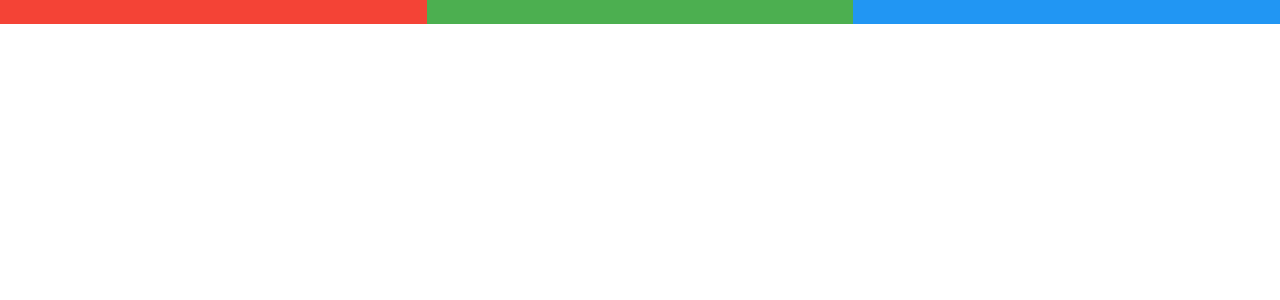
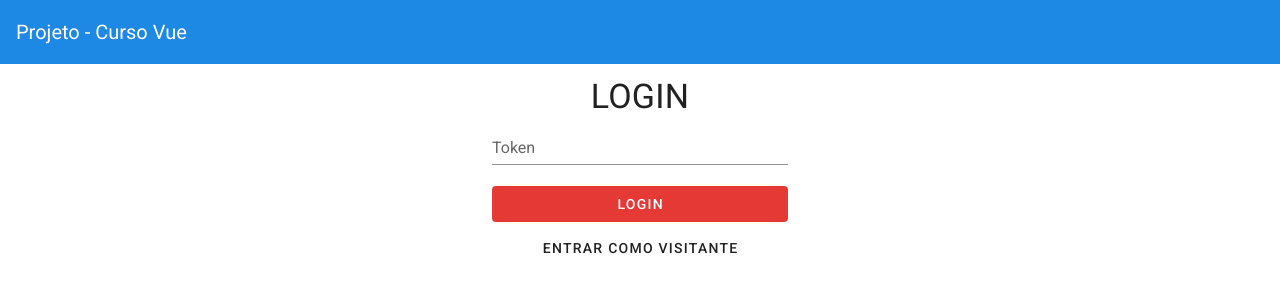
Before and after one commit to wagnerww/Vue-google-books-api, a Vue app: page /#/ in a window 1280 px wide. Shown: the top 300 px of the page. Built offline with nearby package versions, Linux system fonts and the light colour scheme.

Commit message:
chore: alteracoes de thema

```diff
--- a/package.json
+++ b/package.json
@@ -10,7 +10,9 @@
   "dependencies": {
     "core-js": "^2.6.5",
     "vue": "^2.6.10",
-    "vuetify": "^2.1.0"
+    "vue-router": "^3.1.3",
+    "vuetify": "^2.1.0",
+    "vuex": "^3.1.1"
   },
   "devDependencies": {
     "@vue/cli-plugin-babel": "^3.12.0",
--- a/src/App.vue
+++ b/src/App.vue
@@ -1,18 +1,26 @@
 <template>
   <v-app>
-    <v-container fluid>
-      <v-row>
-        <v-col cols="4" class="red"></v-col>
-        <v-col cols="4" class="green"></v-col>
-        <v-col cols="4" class="blue"></v-col>
-      </v-row>
-    </v-container>
+    <app-header/>
+
+    <v-content>
+      <router-view/>
+    </v-content>
+
+    <feedBack/>
   </v-app>
 </template>
 
 <script>
 //AIzaSyB-_Clu4jgIn5XJ-B92UQ2MZlYTi5GGm7E
+
+import FeedBack from "./components/feedback/FeedBack.vue";
+import appHeader from "./components/header/Header.vue";
+
 export default {
-  name: "App"
+  name: "App",
+  components: {
+    FeedBack,
+    appHeader
+  }
 };
 </script>
--- /dev/null
+++ b/src/components/book/BookListPage.vue
@@ -0,0 +1,12 @@
+<template>
+  <div>Lista de Livros</div>
+</template>
+
+<script>
+export default {
+  name: "BookListPage"
+};
+</script>
+
+<style scoped>
+</style>
--- /dev/null
+++ b/src/components/feedback/FeedBack.vue
@@ -0,0 +1,35 @@
+<template>
+  <div>
+    <v-snackbar :color="color" multi-line v-model="showMessage">
+      {{ message }}
+      <v-btn text @click="showMessage = false">Fechar</v-btn>
+    </v-snackbar>
+  </div>
+</template>
+
+<script>
+export default {
+  name: "FeedBack",
+  data() {
+    return {
+      message: "",
+      showMessage: false,
+      color: ""
+    };
+  },
+  watch: {
+    "$store.state.message.text": "setMessage"
+  },
+  methods: {
+    setMessage() {
+      this.message = this.$store.state.message.text;
+      this.color =
+        this.$store.state.message.type === "ERROR" ? "error" : "success";
+      this.showMessage = true;
+    }
+  }
+};
+</script>
+
+<style scoped>
+</style>
--- /dev/null
+++ b/src/components/header/Header.vue
@@ -0,0 +1,34 @@
+<template>
+  <v-app-bar app color="secondary" dark flat>
+    <v-toolbar-title>Projeto - Curso Vue</v-toolbar-title>
+
+    <v-spacer/>
+    <v-toolbar-items v-if="$store.state.logged">
+      <v-btn text @click="gotToBooksList">Livros</v-btn>
+      <v-btn text @click="goToCollection">Minha Coleção</v-btn>
+      <v-btn text @click="gotToLogout">Sair</v-btn>
+    </v-toolbar-items>
+  </v-app-bar>
+</template>
+
+<script>
+export default {
+  name: "AppHeader",
+  methods: {
+    gotToBooksList() {
+      this.$router.push("/book");
+    },
+    goToCollection() {
+      this.$router.push("/collection");
+    },
+    gotToLogout() {
+      this.$store.commit("setAuthToken", "");
+      this.$store.commit("setLogged", false);
+      this.$router.push("/");
+    }
+  }
+};
+</script>
+
+<style scoped>
+</style>
--- /dev/null
+++ b/src/components/login/LoginPage.vue
@@ -0,0 +1,41 @@
+<template>
+  <v-container fluid>
+    <v-row justify="center">
+      <v-col cols="12" md="4" lg="3" class="text-center">
+        <h6 class="display-1 text-uppercase">Login</h6>
+        <v-text-field v-model="token" label="Token"/>
+        <v-btn class="mb-2" depressed dark block color="primary" @click="login">Login</v-btn>
+        <v-btn color="secundary" text @click="loginAsGuest">Entrar como visitante</v-btn>
+      </v-col>
+    </v-row>
+  </v-container>
+</template>
+
+<script>
+export default {
+  name: "LoginPage",
+  data() {
+    return {
+      token: ""
+    };
+  },
+  methods: {
+    login() {
+      if (this.token) {
+        this.$store.commit("setAuthToken", this.token);
+        this.$store.commit("setLogged", true);
+        this.$router.push("/book");
+      } else {
+        this.$store.commit("showErrorMessage", "Você deve informar o TOKEN!");
+      }
+    },
+    loginAsGuest() {
+      this.$store.commit("setLogged", true);
+      this.$router.push("/book");
+    }
+  }
+};
+</script>
+
+<style scoped>
+</styled>
--- a/src/main.js
+++ b/src/main.js
@@ -1,10 +1,14 @@
-import Vue from "vue";
-import App from "./App.vue";
-import vuetify from "./plugins/vuetify";
+import Vue from 'vue';
+import App from './App.vue';
+import vuetify from './plugins/vuetify';
+import store from './store';
+import router from './router';
 
 Vue.config.productionTip = false;
 
 new Vue({
-  vuetify,
-  render: h => h(App)
-}).$mount("#app");
+    vuetify,
+    store,
+    router,
+    render: h => h(App),
+}).$mount('#app');
--- a/src/plugins/vuetify.js
+++ b/src/plugins/vuetify.js
@@ -1,10 +1,19 @@
 import Vue from 'vue';
 import Vuetify from 'vuetify/lib';
+import colors from 'vuetify/lib/util/colors';
 
 Vue.use(Vuetify);
 
 export default new Vuetify({
-  icons: {
-    iconfont: 'mdi',
-  },
+    icons: {
+        iconfont: 'mdi',
+    },
+    theme: {
+        themes: {
+            light: {
+                primary: colors.red.darken1, // #E53935
+                secondary: colors.blue.darken1,
+            },
+        },
+    },
 });
--- /dev/null
+++ b/src/router.js
@@ -0,0 +1,16 @@
+import Vue from 'vue';
+import Router from 'vue-router';
+
+import LoginPage from './components/login/LoginPage.vue';
+import BookListPage from './components/book/BookListPage.vue';
+
+Vue.use(Router);
+
+const routes = [
+    { path: '/', name: 'login', component: LoginPage },
+    { path: '/book', name: 'bookList', component: BookListPage },
+];
+
+export default new Router({
+    routes,
+});
--- /dev/null
+++ b/src/store.js
@@ -0,0 +1,26 @@
+import Vue from 'vue';
+import Vuex from 'vuex';
+
+Vue.use(Vuex);
+
+export default new Vuex.Store({
+    state: {
+        authToken: '',
+        logged: false,
+        message: { text: '', type: '' },
+    },
+    mutations: {
+        setAuthToken(state, payload) {
+            state.authToken = payload;
+        },
+        showErrorMessage(state, payload) {
+            state.message = { text: payload, type: 'ERROR' };
+        },
+        showSuccessMessage(state, payload) {
+            state.message = { text: payload, type: 'SUCCESS' };
+        },
+        setLogged(state, payload) {
+            state.logged = payload;
+        },
+    },
+});
```
Also changed, not shown: 2 other files (tests, documents, lock files or other folders).
